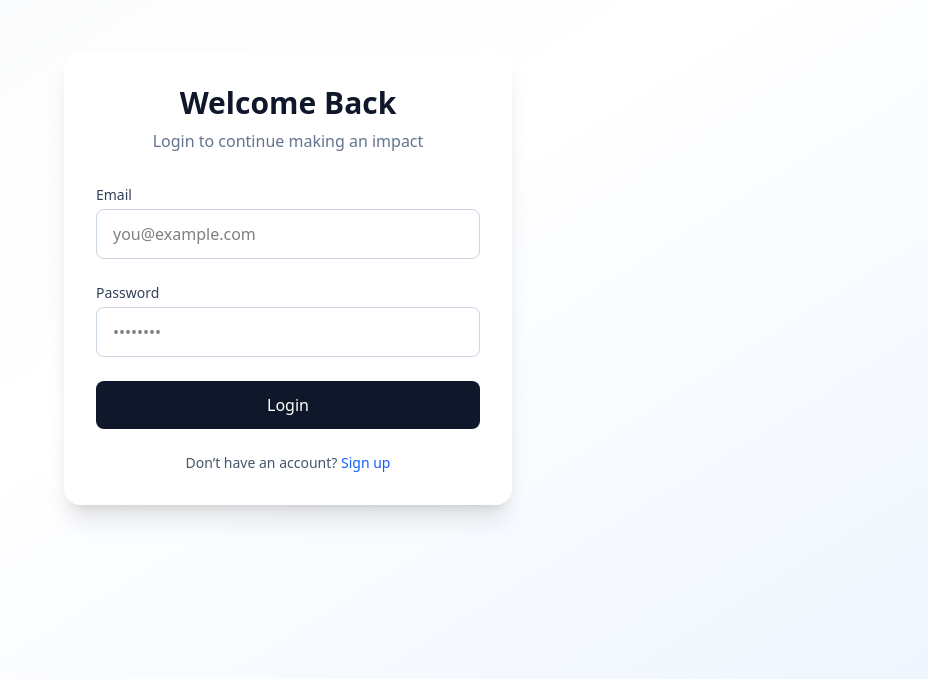
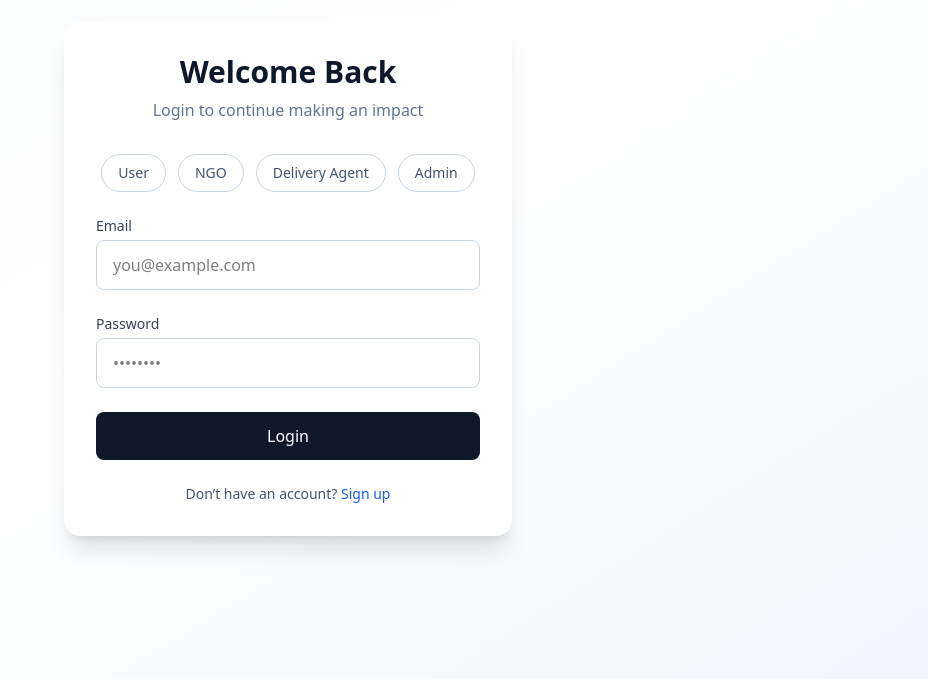
Before and after one commit to ShrishtiMangla/Helpify-frontend, a React app: page /login in a window 1280 px wide. Shown: the part 121-800 px from the top of the page, without its empty margins (352-1280 px from the left). Built offline with nearby package versions, Linux system fonts and the light colour scheme; the HTML template or start-up script is replaced by a standard one.

Commit message:
set up login route

```diff
--- a/package.json
+++ b/package.json
@@ -14,8 +14,10 @@
     "axios": "^1.13.2",
     "react": "^19.2.0",
     "react-dom": "^19.2.0",
+    "react-hot-toast": "^2.6.0",
     "react-router-dom": "^7.10.1",
-    "tailwindcss": "^4.1.18"
+    "tailwindcss": "^4.1.18",
+    "toast": "^0.5.4"
   },
   "devDependencies": {
     "@eslint/js": "^9.39.1",
--- a/src/Home/loginPage.jsx
+++ b/src/Home/loginPage.jsx
@@ -1,18 +1,56 @@
-import { Link } from "react-router-dom";
+import { Link, useNavigate } from "react-router-dom";
 import { useState } from "react";
+import API from "../api/api";
+import { toast } from 'react-hot-toast';
 
 const Login = () => {
-  const[loginData, setLoginData] = useState({
+  const [loginData, setLoginData] = useState({
     email: "",
-    password: ""
+    password: "",
+    role: ""
   })
-  const handleLogin = (e) => {
+  const navigate = useNavigate();
+
+  const handleLogin = async (e) => {
     e.preventDefault();
-    console.log("Logging in with data:", loginData);
-    // Implement login logic here
-    //post request to backend with loginData
 
-  }
+    const { email, password, role } = loginData;
+
+    if (!role) {
+      toast.error("Please select a role");
+      return;
+    }
+
+    if (!email || !password) {
+      toast.error("Email and password are required");
+      return;
+    }
+
+    try {
+      const res = await API.post(
+        "/api/auth/login",
+        loginData,
+        { withCredentials: true }
+      );
+
+      if (res.data.success) {
+        toast.success("Login Successful");
+        console.log("LOGIN RESPONSE 👉", res);
+
+        const userRole = res.data.role; //ye backend se aayega
+
+        if (userRole === "user") navigate("/user/dashboard");
+        if (userRole === "ngo") navigate("/ngo/dashboard");
+        if (userRole === "agent") navigate("/agent/dashboard");
+        if (userRole === "admin") navigate("/admin/dashboard");
+      }
+    } catch (error) {
+      console.log("LOGIN ERROR 👉", error);
+      toast.error(error.response?.data?.message || "Login failed");
+    }
+
+  };
+
   return (
     <div className="min-h-screen flex items-center justify-center bg-linear-to-br from-slate-50 via-white to-blue-50 px-4">
 
@@ -24,7 +62,28 @@ const Login = () => {
         <p className="text-slate-500 text-center mb-8">
           Login to continue making an impact
         </p>
-
+        {/* ROLE SELECTOR */}
+        <div className="flex justify-center gap-3 mb-6">
+          {[
+            { key: "user", label: "User" },
+            { key: "ngo", label: "NGO" },
+            { key: "agent", label: "Delivery Agent" },
+            { key: "admin", label: "Admin" }
+          ].map((r) => (
+            <button
+              key={r.key}
+              type="button"
+              onClick={() => setLoginData({ ...loginData, role: r.key })}
+              className={`px-4 py-2 rounded-full text-sm font-medium border transition
+                ${loginData.role === r.key
+                  ? "bg-blue-600 text-white border-blue-600"
+                  : "bg-white text-slate-600 border-slate-300 hover:bg-slate-100"
+                }`}
+            >
+              {r.label}
+            </button>
+          ))}
+        </div>
         <form onSubmit={handleLogin} className="space-y-6">
           <div>
             <label className="block text-sm font-medium text-slate-700 mb-1">
@@ -32,8 +91,8 @@ const Login = () => {
             </label>
             <input
               type="email"
-              value = {loginData.email}
-              onChange={(e) => setLoginData({...loginData, email: e.target.value})}
+              value={loginData.email}
+              onChange={(e) => setLoginData({ ...loginData, email: e.target.value })}
               placeholder="you@example.com"
               className="w-full px-4 py-3 rounded-lg border border-slate-300 focus:outline-none focus:ring-2 focus:ring-blue-400"
             />
@@ -46,7 +105,7 @@ const Login = () => {
             <input
               type="password"
               value={loginData.password}
-              onChange={(e) => setLoginData({...loginData, password: e.target.value})}
+              onChange={(e) => setLoginData({ ...loginData, password: e.target.value })}
               placeholder="••••••••"
               className="w-full px-4 py-3 rounded-lg border border-slate-300 focus:outline-none focus:ring-2 focus:ring-blue-400"
             />
--- a/src/main.jsx
+++ b/src/main.jsx
@@ -3,10 +3,12 @@ import ReactDOM from "react-dom/client";
 import { BrowserRouter } from "react-router-dom";
 import App from "./App";
 import "./index.css";
+import { Toaster } from 'react-hot-toast';
 
 ReactDOM.createRoot(document.getElementById("root")).render(
   <React.StrictMode>
     <BrowserRouter>
+      <Toaster position="top-center" reverseOrder={false} />
       <App />
     </BrowserRouter>
   </React.StrictMode>
```
Also changed, not shown: 1 other file (tests, documents, lock files or other folders).
